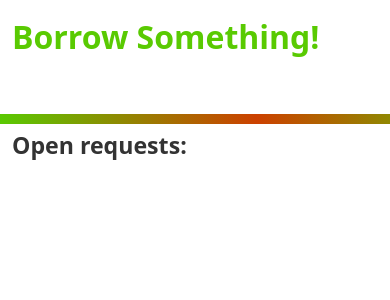
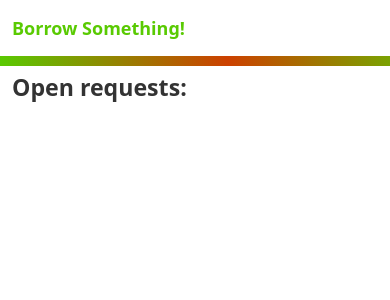
Before and after one commit to SiJiL82/borrow_something, a Django app: page / in a window 390 px wide. Shown: the top 300 px of the page. Run offline with Django 3.2, Linux system fonts and the light colour scheme; data that the repository does not hold is empty; parts of the project's set-up code (start-up, migrations or seed data) failed here and were passed over.

Commit message:
Add media queries for navbar-brand

```diff
--- a/static/css/style.css
+++ b/static/css/style.css
@@ -81,6 +81,20 @@ h3 {
     font-weight: 900;
 }
 
+@media screen and (max-width: 500px){
+    .navbar-brand {
+        font-size: x-large;
+        font-weight: 800;
+    }
+}
+
+@media screen and (max-width: 400px){
+    .navbar-brand {
+        font-size: large;
+        font-weight: 800;
+    }
+}
+
 .navbar-brand:hover {
     color: hsl(var(--brand-colour), var(--brand-lightness));
 }
```
